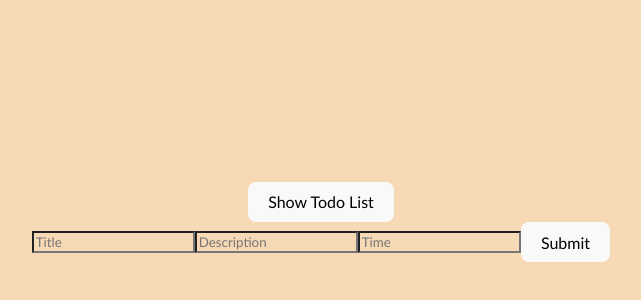
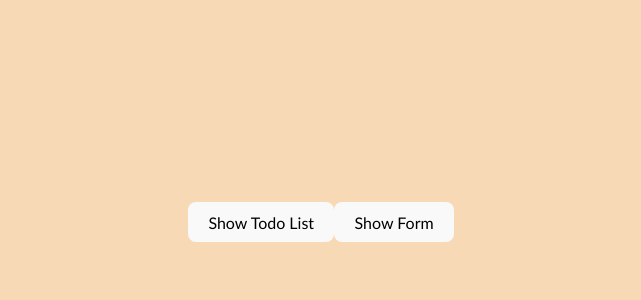
Before and after one commit to davidalantodd/todo-demo, a React (Vite) app in the folder client/: page / in a window 1280 px wide. Shown: the part 178-478 px from the top of the page, without its empty margins (319-960 px from the left). Built offline with nearby package versions, Linux system fonts and the light colour scheme.

Commit message:
add additional show form example for conditional rendering

```diff
--- a/client/src/App.jsx
+++ b/client/src/App.jsx
@@ -5,6 +5,7 @@ import Form from "./components/Form"
 
 function App() {
   const [isTodoListVisible, setIsTodoListVisible] = useState(false)
+  const [isFormVisible, setIsFormVisible] = useState(false)
 
   // create state from data array
   const [data, setData] = useState([
@@ -34,6 +35,10 @@ function App() {
     setIsTodoListVisible(!isTodoListVisible)
   }
 
+  const handleToggleForm = () => {
+    setIsFormVisible(!isFormVisible)
+  }
+
   return (
     <>
       { !isTodoListVisible ? (
@@ -41,7 +46,15 @@ function App() {
       ) : (
         <h1>Todo App !</h1>
       )}
-      <Form data={data} setData={setData} />
+      { !isFormVisible ? (
+        <button onClick={handleToggleForm}>Show Form</button>
+      ) : (
+        <>
+          <Form data={data} setData={setData} />
+          <button onClick={handleToggleForm}>Hide Form</button>
+        </>
+      )
+      }
       {isTodoListVisible && (<ol>
           {data.map((task, index) => (
             <ListItem
--- a/client/src/components/ListItem.jsx
+++ b/client/src/components/ListItem.jsx
@@ -1,4 +1,4 @@
-function ListItem( { task, index } ) {
+function ListItem( { task } ) {
 
     return (
         <li className="task">
```
